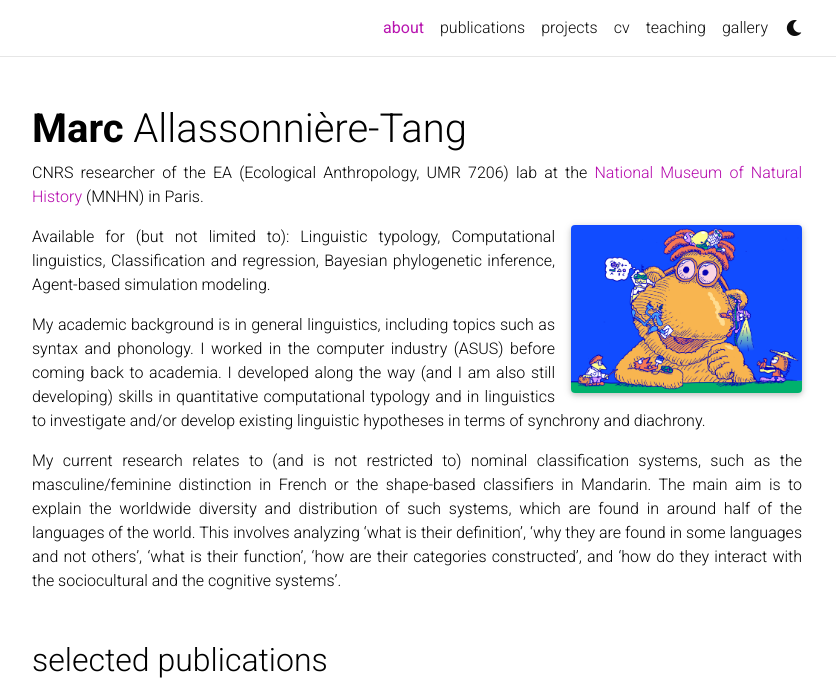
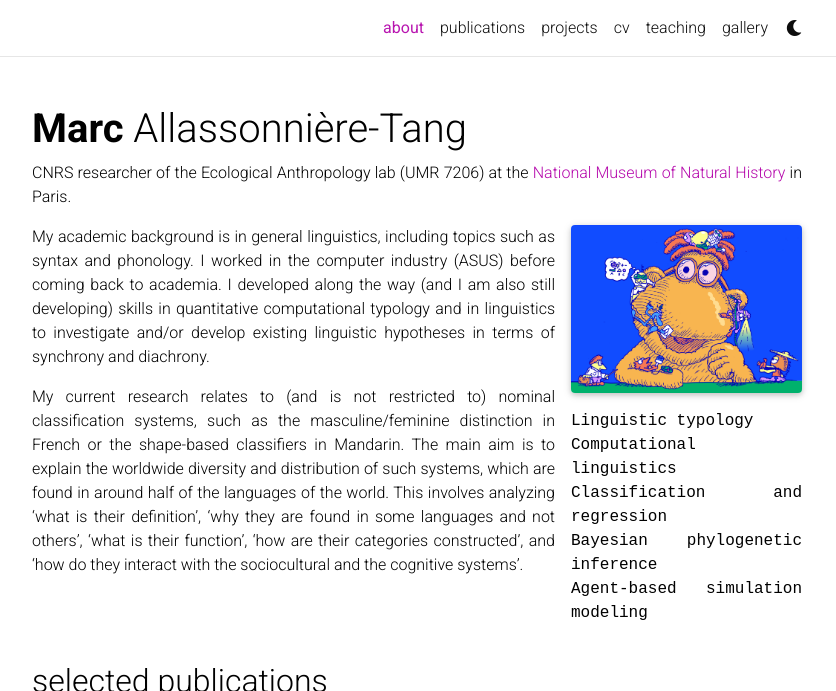
Before and after one commit to marctang/marctang.github.io, a Jekyll site: the page built from _pages/about.md, in a window 1280 px wide and 1001 px high, cut to the strip 0-691 px from the top of the window. Shown: the whole strip, without its empty margins (223-1059 px from the left). Built offline with Jekyll 4.4.1, drawn with Linux system fonts in a browser that asks for light colours; full-size pictures stand in for the smaller copies a plugin makes; comment, search, counter and statistics services are not loaded; a style sheet for code colours, icons or effects is not loaded.

Commit message:
Update about.md

```diff
--- a/_pages/about.md
+++ b/_pages/about.md
@@ -2,24 +2,24 @@
 layout: about
 title: about
 permalink: /
-subtitle: CNRS researcher of the EA (Ecological Anthropology, UMR 7206) lab at the <a href='https://www.ecoanthropologie.fr/fr/annuaire/allassonniere-tang-marc-9269'>National Museum of Natural History</a> (MNHN) in Paris.
+subtitle: CNRS researcher of the Ecological Anthropology lab (UMR 7206) at the <a href='https://www.ecoanthropologie.fr/fr/annuaire/allassonniere-tang-marc-9269'>National Museum of Natural History</a> in Paris.
 
 profile:
   align: right
   image: prof_pic2.png
   image_circular: false # crops the image to make it circular
-#  address: >
-#    <p>555 your office number</p>
-#    <p>123 your address street</p>
-#    <p>Your City, State 12345</p>
+  address: >
+    <p>Linguistic typology</p>
+    <p>Computational linguistics</p>
+    <p>Classification and regression</p>
+    <p>Bayesian phylogenetic inference</p>
+    <p>Agent-based simulation modeling</p>
 
 news: false  # includes a list of news items
 selected_papers: true # includes a list of papers marked as "selected={true}"
 social: true  # includes social icons at the bottom of the page
 ---
 
-Available for (but not limited to): Linguistic typology, Computational linguistics, Classification and regression, Bayesian phylogenetic inference, Agent-based simulation modeling.
-
 My academic background is in general linguistics, including topics such as syntax and phonology. I worked in the computer industry (ASUS) before coming back to academia. I developed along the way (and I am also still developing) skills in quantitative computational typology and in linguistics to investigate and/or develop existing linguistic hypotheses in terms of synchrony and diachrony.
 
 My current research relates to (and is not restricted to) nominal classification systems, such as the masculine/feminine distinction in French or the shape-based classifiers in Mandarin. The main aim is to explain the worldwide diversity and distribution of such systems, which are found in around half of the languages of the world. This involves analyzing 'what is their definition', 'why they are found in some languages and not others', 'what is their function', 'how are their categories constructed', and 'how do they interact with the sociocultural and the cognitive systems'.
```
